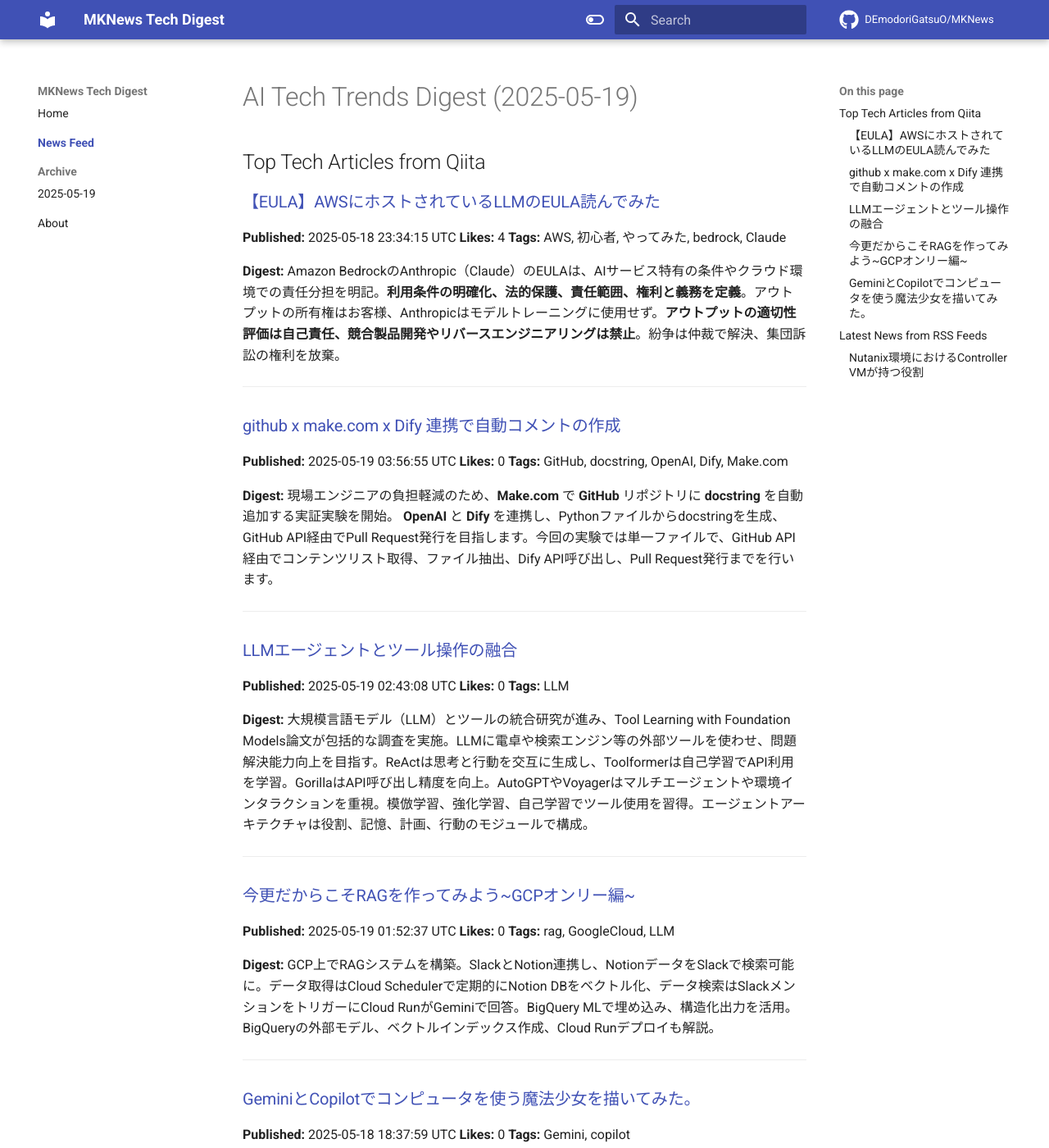
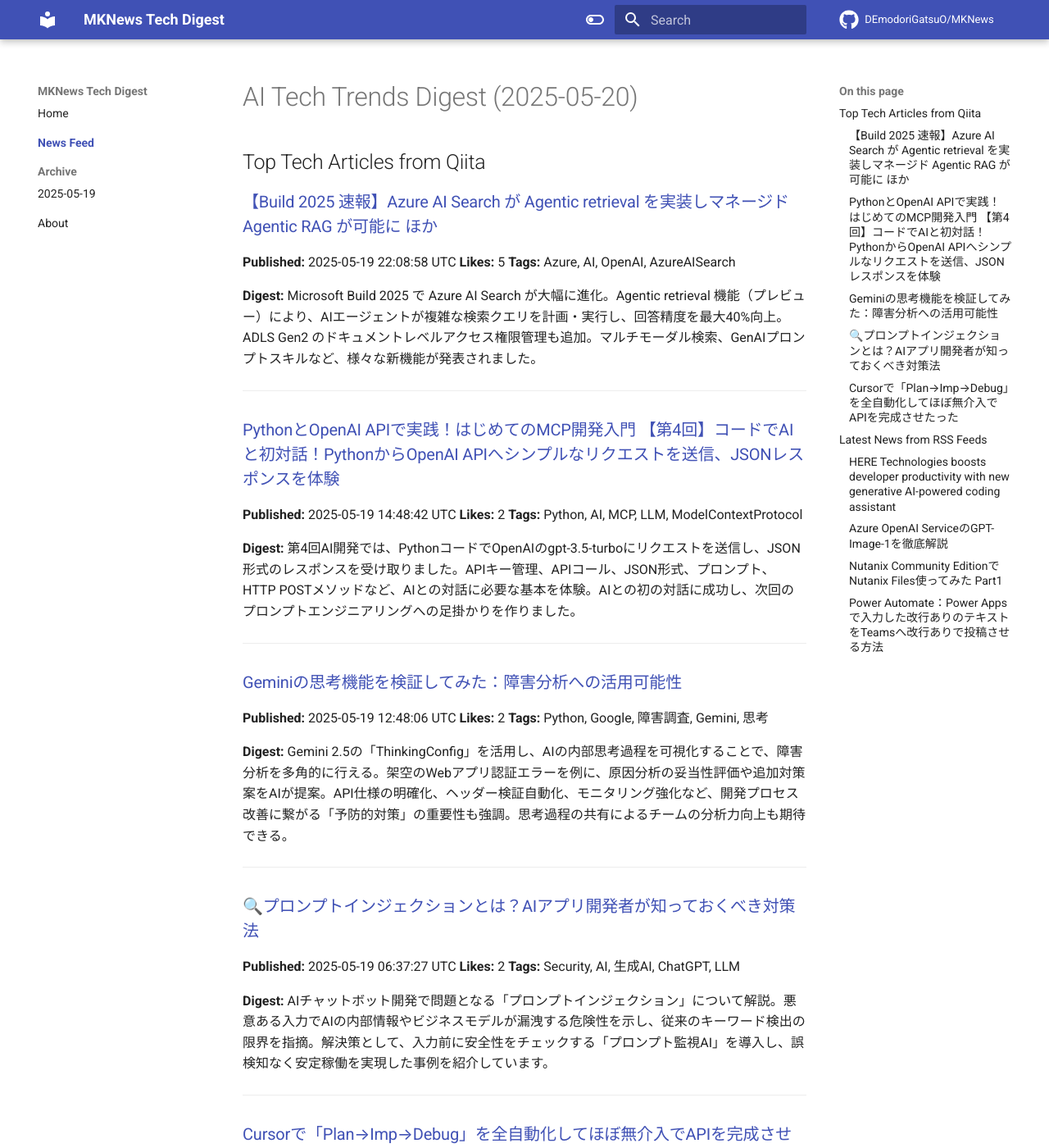
Before and after one commit to DEmodoriGatsuO/MKNews, an MkDocs documentation site: the page built from docs/news/index.md, in a window 1280 px wide and 1400 px high. Shown: the whole window at 82% size. Built offline with MkDocs 1.6.1 and Material for MkDocs 9.7.7, drawn with Linux system fonts in a browser that asks for light colours; comment, search, counter and statistics services are not loaded; some of the changed text lies outside the part shown.

Commit message:
Automated AI Tech Digest - 2025-05-20

```diff
--- a/docs/news/index.md
+++ b/docs/news/index.md
@@ -1,68 +1,98 @@
-# AI Tech Trends Digest (2025-05-19)
+# AI Tech Trends Digest (2025-05-20)
 
 
 ## Top Tech Articles from Qiita
 
 
-### [【EULA】AWSにホストされているLLMのEULA読んでみた](https://qiita.com/ryu-ki/items/8425190915f85c266564)
-**Published:** 2025-05-18 23:34:15 UTC
-**Likes:** 4
-**Tags:** AWS, 初心者, やってみた, bedrock, Claude
+### [【Build 2025 速報】Azure AI Search が Agentic retrieval を実装しマネージド Agentic RAG が可能に ほか](https://qiita.com/nohanaga/items/f374b5baecf441695b50)
+**Published:** 2025-05-19 22:08:58 UTC
+**Likes:** 5
+**Tags:** Azure, AI, OpenAI, AzureAISearch
 
 **Digest:**
-Amazon BedrockのAnthropic（Claude）のEULAは、AIサービス特有の条件やクラウド環境での責任分担を明記。**利用条件の明確化、法的保護、責任範囲、権利と義務を定義**。アウトプットの所有権はお客様、Anthropicはモデルトレーニングに使用せず。**アウトプットの適切性評価は自己責任、競合製品開発やリバースエンジニアリングは禁止**。紛争は仲裁で解決、集団訴訟の権利を放棄。
+Microsoft Build 2025 で Azure AI Search が大幅に進化。Agentic retrieval 機能（プレビュー）により、AIエージェントが複雑な検索クエリを計画・実行し、回答精度を最大40%向上。ADLS Gen2 のドキュメントレベルアクセス権限管理も追加。マルチモーダル検索、GenAIプロンプトスキルなど、様々な新機能が発表されました。
 
 ---
 
-### [github x make.com x Dify 連携で自動コメントの作成](https://qiita.com/kazuharu2022/items/f74b21d036fba0051152)
-**Published:** 2025-05-19 03:56:55 UTC
-**Likes:** 0
-**Tags:** GitHub, docstring, OpenAI, Dify, Make.com
+### [PythonとOpenAI APIで実践！はじめてのMCP開発入門 【第4回】コードでAIと初対話！PythonからOpenAI APIへシンプルなリクエストを送信、JSONレスポンスを体験](https://qiita.com/QueryPie/items/e2310f2cd42f72bb9028)
+**Published:** 2025-05-19 14:48:42 UTC
+**Likes:** 2
+**Tags:** Python, AI, MCP, LLM, ModelContextProtocol
 
 **Digest:**
-現場エンジニアの負担軽減のため、**Make.com** で **GitHub** リポジトリに **docstring** を自動追加する実証実験を開始。 **OpenAI** と **Dify** を連携し、Pythonファイルからdocstringを生成、GitHub API経由でPull Request発行を目指します。今回の実験では単一ファイルで、GitHub API経由でコンテンツリスト取得、ファイル抽出、Dify API呼び出し、Pull Request発行までを行います。
+第4回AI開発では、PythonコードでOpenAIのgpt-3.5-turboにリクエストを送信し、JSON形式のレスポンスを受け取りました。APIキー管理、APIコール、JSON形式、プロンプト、HTTP POSTメソッドなど、AIとの対話に必要な基本を体験。AIとの初の対話に成功し、次回のプロンプトエンジニアリングへの足掛かりを作りました。
 
 ---
 
-### [LLMエージェントとツール操作の融合](https://qiita.com/riita10069/items/8e515e652f999edcb027)
-**Published:** 2025-05-19 02:43:08 UTC
-**Likes:** 0
-**Tags:** LLM
+### [Geminiの思考機能を検証してみた：障害分析への活用可能性](https://qiita.com/Tadataka_Takahashi/items/ea66188cb71d36335eaf)
+**Published:** 2025-05-19 12:48:06 UTC
+**Likes:** 2
+**Tags:** Python, Google, 障害調査, Gemini, 思考
 
 **Digest:**
-大規模言語モデル（LLM）とツールの統合研究が進み、Tool Learning with Foundation Models論文が包括的な調査を実施。LLMに電卓や検索エンジン等の外部ツールを使わせ、問題解決能力向上を目指す。ReActは思考と行動を交互に生成し、Toolformerは自己学習でAPI利用を学習。GorillaはAPI呼び出し精度を向上。AutoGPTやVoyagerはマルチエージェントや環境インタラクションを重視。模倣学習、強化学習、自己学習でツール使用を習得。エージェントアーキテクチャは役割、記憶、計画、行動のモジュールで構成。
+Gemini 2.5の「ThinkingConfig」を活用し、AIの内部思考過程を可視化することで、障害分析を多角的に行える。架空のWebアプリ認証エラーを例に、原因分析の妥当性評価や追加対策案をAIが提案。API仕様の明確化、ヘッダー検証自動化、モニタリング強化など、開発プロセス改善に繋がる「予防的対策」の重要性も強調。思考過程の共有によるチームの分析力向上も期待できる。
 
 ---
 
-### [今更だからこそRAGを作ってみよう~GCPオンリー編~](https://qiita.com/tamaloon/items/c944deb02954372ccb90)
-**Published:** 2025-05-19 01:52:37 UTC
-**Likes:** 0
-**Tags:** rag, GoogleCloud, LLM
+### [🔍プロンプトインジェクションとは？AIアプリ開発者が知っておくべき対策法](https://qiita.com/kikudesuyo/items/29c05a6e31cb54aae19e)
+**Published:** 2025-05-19 06:37:27 UTC
+**Likes:** 2
+**Tags:** Security, AI, 生成AI, ChatGPT, LLM
 
 **Digest:**
-GCP上でRAGシステムを構築。SlackとNotion連携し、NotionデータをSlackで検索可能に。データ取得はCloud Schedulerで定期的にNotion DBをベクトル化、データ検索はSlackメンションをトリガーにCloud RunがGeminiで回答。BigQuery MLで埋め込み、構造化出力を活用。BigQueryの外部モデル、ベクトルインデックス作成、Cloud Runデプロイも解説。
+AIチャットボット開発で問題となる「プロンプトインジェクション」について解説。悪意ある入力でAIの内部情報やビジネスモデルが漏洩する危険性を示し、従来のキーワード検出の限界を指摘。解決策として、入力前に安全性をチェックする「プロンプト監視AI」を導入し、誤検知なく安定稼働を実現した事例を紹介しています。
 
 ---
 
-### [GeminiとCopilotでコンピュータを使う魔法少女を描いてみた。](https://qiita.com/nori-channel/items/cfef0d987b30dede66f3)
-**Published:** 2025-05-18 18:37:59 UTC
-**Likes:** 0
-**Tags:** Gemini, copilot
+### [Cursorで「Plan→Imp→Debug」を全自動化してほぼ無介入でAPIを完成させたった](https://qiita.com/yheihei/items/058d5d6ed934f7e8887a)
+**Published:** 2025-05-19 14:12:37 UTC
+**Likes:** 1
+**Tags:** Django, AI, cursor, LLM, GeminiPro
 
 **Digest:**
-GeminiとCopilotを用いて、コンピュータを使う魔法少女をテーマにしたイラストを生成。プロンプトは「光」「闇」「聖なる」のコンピュータを使用する魔法少女で、それぞれのイメージを描写。結果として、光の魔法少女が特に可愛らしいとの評価。これらの作品が、何らかの形で役立つことを期待している。
+LLMの特性理解とルールファイル、要件定義のプロンプト工夫により、ほぼ自律的な機能開発を実現。問題は巨大Webシステムの改修の難しさで、Cursor、gemini-2.5-pro-preview-05-06、Django環境で、要件定義、テスト、停止条件を組み込み、テストエラーからの自律修正にも成功。結果、1回の介入でAPI完成、自律的なテストコード生成も確認。LLMの仕組み理解とプロンプトエンジニアリングの重要性を強調。
 
 ---
 
 ## Latest News from RSS Feeds
 
 
-### [Nutanix環境におけるController VMが持つ役割](https://blog.jbs.co.jp/entry/2025/05/19/102454)
-**Source:** JBS Blog
-**Published:** 2025-05-19 01:24:54 UTC
-**Tags:** Tech, Nutanix
+### [HERE Technologies boosts developer productivity with new generative AI-powered coding assistant](https://aws.amazon.com/blogs/machine-learning/here-technologies-boosts-developer-productivity-with-new-generative-ai-powered-coding-assistant/)
+**Source:** AWS ML Blog
+**Published:** 2025-05-19 17:41:23 UTC
+**Tags:** Amazon Bedrock, Amazon Bedrock Guardrails, Amazon Bedrock Knowledge Bases, Customer Solutions, Generative AI
 
 **Digest:**
-Nutanix環境におけるCVM（Controller VM）は、分散ストレージの管理とI/O処理を担う重要な役割を果たします。各ノードに配置され、データ配置、重複排除、圧縮などの機能を提供し、仮想マシンのパフォーマンスを最適化します。CVMは、Nutanixの基盤を支える中心的な存在と言えるでしょう。
+HERE Technologiesは、AWS GenAIICと協業し、地図APIのJavaScript開発者向けに生成AIコーディングアシスタントを開発。自然言語の質問をインタラクティブな地図に変換。Amazon BedrockとLangGraphを活用し、質問応答、スコープフィルタリング、RAG、コード生成を実現。AnthropicのClaudeモデルを使用し、APIドキュメントを参照し、正確なコードと説明を提供。
 
 ---
+
+### [Azure OpenAI ServiceのGPT-Image-1を徹底解説](https://blog.jbs.co.jp/entry/2025/05/20/134318)
+**Source:** JBS Blog
+**Published:** 2025-05-20 04:43:18 UTC
+**Tags:** AI, Azure AI, Azure AI Foundry, DALL-E3, Python, 生成AI
+
+**Digest:**
+Azure OpenAI Serviceで限定プレビュー中の画像生成モデル「GPT-Image-1」を解説。特徴として、画像生成の概要、具体的な使用方法を紹介します。GPT-Image-1は、Azure上で利用でき、テキストプロンプトから高品質な画像を生成できます。
+
+---
+
+### [Nutanix Community EditionでNutanix Files使ってみた Part1](https://blog.jbs.co.jp/entry/2025/05/20/092505)
+**Source:** JBS Blog
+**Published:** 2025-05-20 00:25:05 UTC
+**Tags:** Nutanix, Nutanix CE, Nutanix Files, HCI
+
+**Digest:**
+Nutanix Community Edition (CE) でのファイルサーバ構築手順を紹介する記事。Part1では、Nutanix Filesの概要とFSVMデプロイの準備を解説。具体的には、Nutanix Filesの概要、インストール、そしてFSVMデプロイ前の設定について触れます。Nutanix CE環境でのファイルサーバ構築を目指し、手順を追って解説します。
+
+---
+
+### [Power Automate：Power Appsで入力した改行ありのテキストをTeamsへ改行ありで投稿させる方法](https://blog.jbs.co.jp/entry/2025/05/19/160903)
+**Source:** JBS Blog
+**Published:** 2025-05-19 07:09:03 UTC
+**Tags:** Power Platform, Power Automate, Power Apps
+
+**Digest:**
+Power AppsとMicrosoft Teams連携で、改行が消える問題を解決する方法を紹介。Power AppsからTeamsへメッセージ送信する際、改行コードを正しく処理し、メッセージの見た目を整えることが重要です。本記事では、その具体的な対策と実装方法を解説します。
+
+---
```
